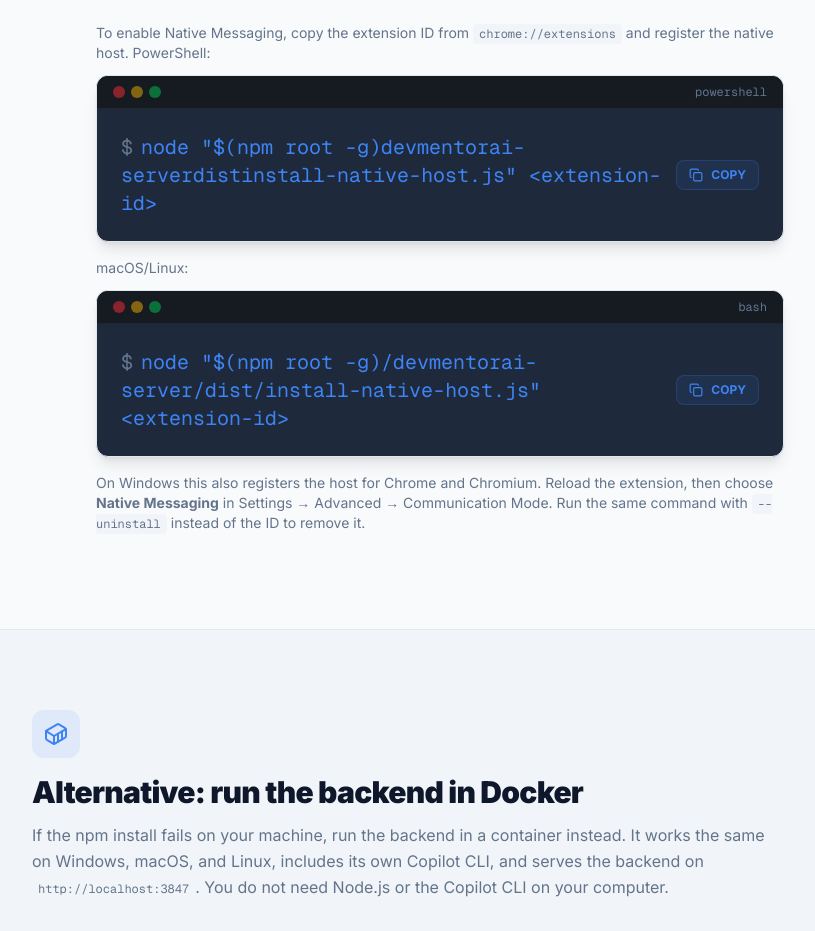
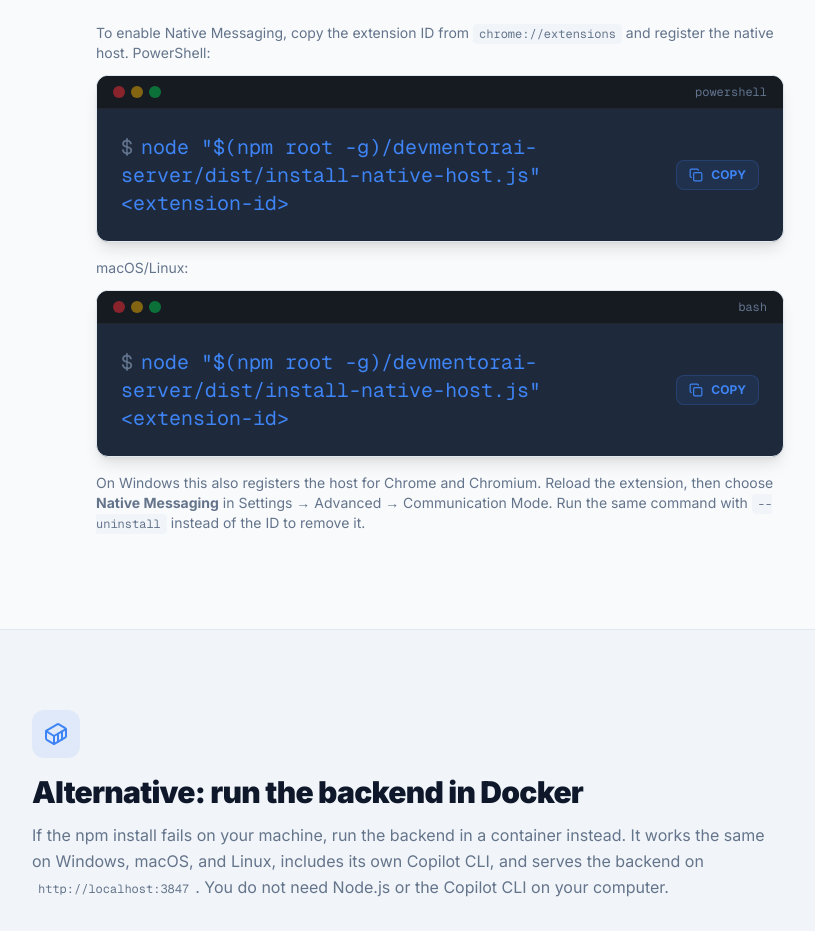
Before and after one commit to BOTOOM/devmentorai, a Next.js app in the folder apps/website/: page /installation in a window 1280 px wide. Shown: the part 3220-4151 px from the top of the page, without its empty margins (232-1047 px from the left). Built offline with nearby package versions, Linux system fonts and the light colour scheme; no server answers.

Commit message:
docs(website): fix native host PowerShell path and Copilot CLI package name

```diff
--- a/apps/website/src/app/docs/get-started/copilot-cli/page.tsx
+++ b/apps/website/src/app/docs/get-started/copilot-cli/page.tsx
@@ -223,7 +223,7 @@ export default function CopilotCliDocsPage() {
             Recommended method using npm:
           </p>
           <div className="mt-4">
-            <CodeBlock code="npm install -g @github/copilot-cli" language="bash" />
+            <CodeBlock code="npm install -g @github/copilot" language="bash" />
           </div>
 
           <p className="mt-4 text-sm leading-relaxed text-[var(--muted)] sm:text-base">
--- a/apps/website/src/app/installation/page.tsx
+++ b/apps/website/src/app/installation/page.tsx
@@ -263,7 +263,7 @@ export default async function InstallationPage() {
             <div className="mt-3">
               <CodeBlock
                 code={
-                  'node "$(npm root -g)devmentorai-serverdistinstall-native-host.js" <extension-id>'
+                  'node "$(npm root -g)/devmentorai-server/dist/install-native-host.js" <extension-id>'
                 }
                 language="powershell"
               />
```
